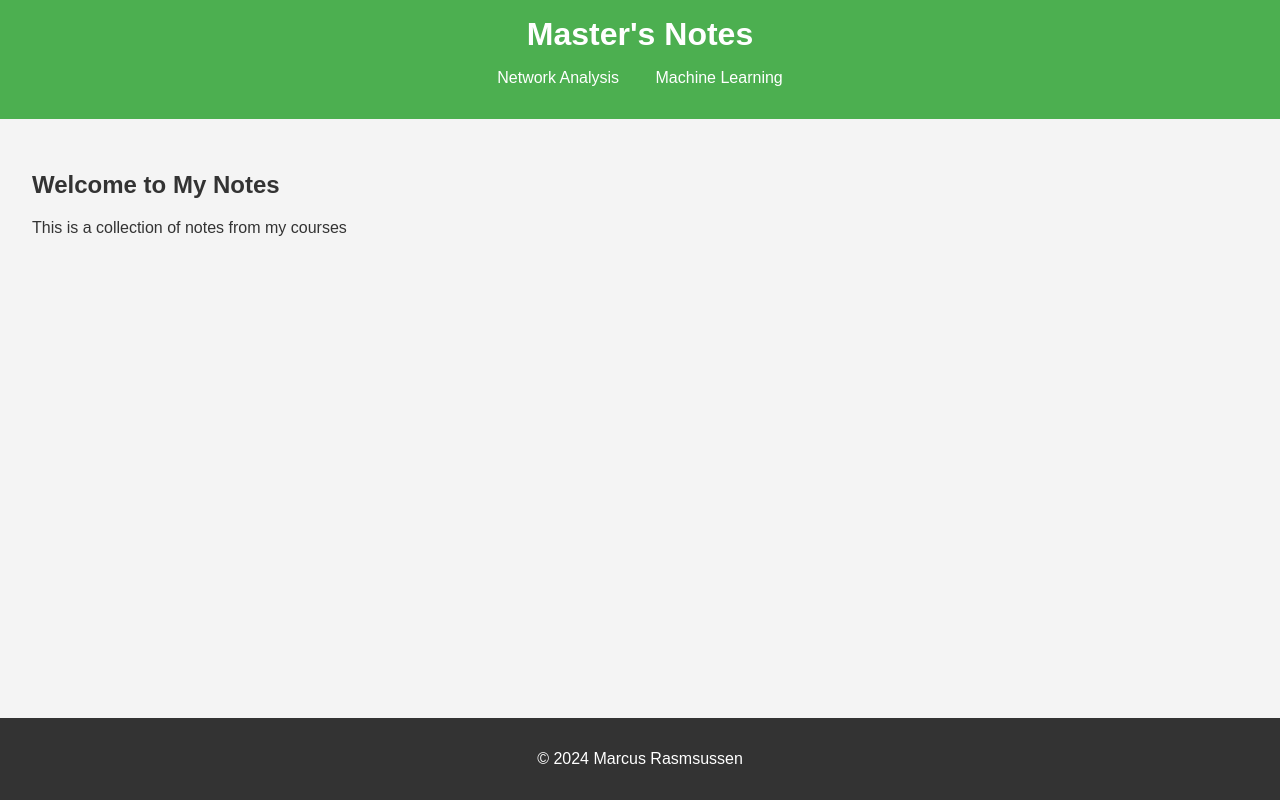
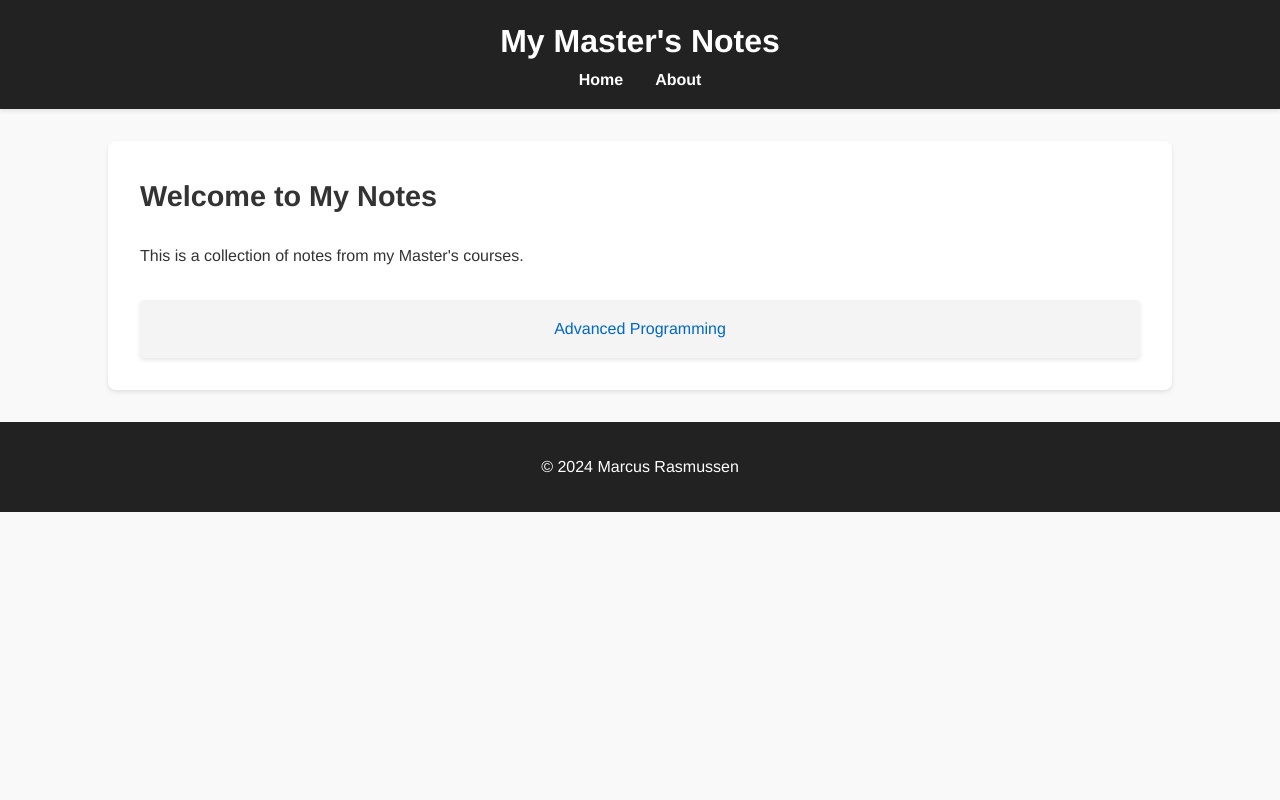
Before and after one commit to Marcusnsr/Marcusnsr.github.io, a plain HTML site: page index.html in a window 1280 px wide. Drawn offline with Linux system fonts and the light colour scheme.

Commit message:
ready for use

```diff
--- a/index.html
+++ b/index.html
@@ -3,26 +3,29 @@
 <head>
     <meta charset="UTF-8">
     <meta name="viewport" content="width=device-width, initial-scale=1.0">
-    <title>Master's Notes</title>
+    <title>My Master's Notes</title>
     <link rel="stylesheet" href="styles.css">
 </head>
 <body>
     <header>
-        <h1>Master's Notes</h1>
+        <h1>My Master's Notes</h1>
         <nav>
             <ul>
-                <li><a href="network-analysis/index.html">Network Analysis</a></li>
-                <li><a href="machine-learning/index.html">Machine Learning</a></li>
-                <!-- Add more courses as needed -->
+                <li><a href="index.html">Home</a></li>
+                <li><a href="about.html">About</a></li>
             </ul>
         </nav>
     </header>
     <main>
         <h2>Welcome to My Notes</h2>
-        <p>This is a collection of notes from my courses</p>
+        <p>This is a collection of notes from my Master's courses.</p>
+        <section class="courses">
+            <a href="AP/index.html" class="course-card">Advanced Programming</a>
+            <!-- Add more course cards here -->
+        </section>
     </main>
     <footer>
-        <p>&copy; 2024 Marcus Rasmsussen</p>
+        <p>&copy; 2024 Marcus Rasmussen</p>
     </footer>
 </body>
 </html>
--- a/styles.css
+++ b/styles.css
@@ -1,47 +1,121 @@
 body {
-    font-family: Arial, sans-serif;
+    font-family: 'Helvetica Neue', Arial, sans-serif;
     margin: 0;
     padding: 0;
-    background-color: #f4f4f4;
+    background-color: #f9f9f9;
     color: #333;
+    line-height: 1.6;
 }
 
 header {
-    background-color: #4CAF50;
+    background-color: #222;
     color: white;
     padding: 1rem 0;
     text-align: center;
+    box-shadow: 0 2px 4px rgba(0,0,0,0.1);
 }
 
 header h1 {
     margin: 0;
+    font-size: 2rem;
 }
 
 nav ul {
     list-style-type: none;
     padding: 0;
+    margin: 0;
+    display: flex;
+    justify-content: center;
 }
 
 nav ul li {
-    display: inline;
     margin: 0 1rem;
 }
 
 nav ul li a {
     color: white;
     text-decoration: none;
+    font-weight: bold;
 }
 
 main {
     padding: 2rem;
+    max-width: 1000px;
+    margin: 2rem auto;
+    background-color: white;
+    border-radius: 8px;
+    box-shadow: 0 2px 4px rgba(0,0,0,0.1);
+}
+
+main h2, main h3 {
+    font-size: 1.8rem;
+    margin-top: 0;
 }
 
 footer {
-    background-color: #333;
+    background-color: #222;
     color: white;
     text-align: center;
     padding: 1rem 0;
-    position: fixed;
+    position: relative;
     bottom: 0;
     width: 100%;
 }
+
+a {
+    color: #0066cc;
+    text-decoration: none;
+}
+
+a:hover {
+    text-decoration: underline;
+}
+
+.courses {
+    display: grid;
+    grid-template-columns: repeat(auto-fit, minmax(150px, 1fr));
+    gap: 1rem;
+    margin-top: 2rem;
+}
+
+.course-card {
+    display: block;
+    background-color: #f4f4f4;
+    padding: 1rem;
+    text-align: center;
+    border-radius: 4px;
+    box-shadow: 0 2px 4px rgba(0,0,0,0.1);
+    transition: transform 0.2s ease;
+}
+
+.course-card:hover {
+    transform: translateY(-5px);
+}
+
+ul {
+    padding-left: 1.5rem;
+}
+
+ul li {
+    margin-bottom: 0.5rem;
+}
+
+img {
+    max-width: 100%;
+    height: auto;
+    border: 1px solid #ddd;
+    border-radius: 4px;
+    padding: 5px;
+    margin-top: 1rem;
+}
+
+.about {
+    padding: 2rem;
+    background-color: #fff;
+    border-radius: 8px;
+    box-shadow: 0 2px 4px rgba(0,0,0,0.1);
+}
+
+.about h2, .about h3 {
+    margin-top: 0;
+}
```
Also changed, not shown: AP/index.html (added, +32 -0 lines), AP/lecture1.html (added, +41 -0 lines), about.html (added, +37 -0 lines), network-analysis/index.html (deleted, +0 -31 lines), network-analysis/lecture1.html (deleted, +0 -27 lines).
